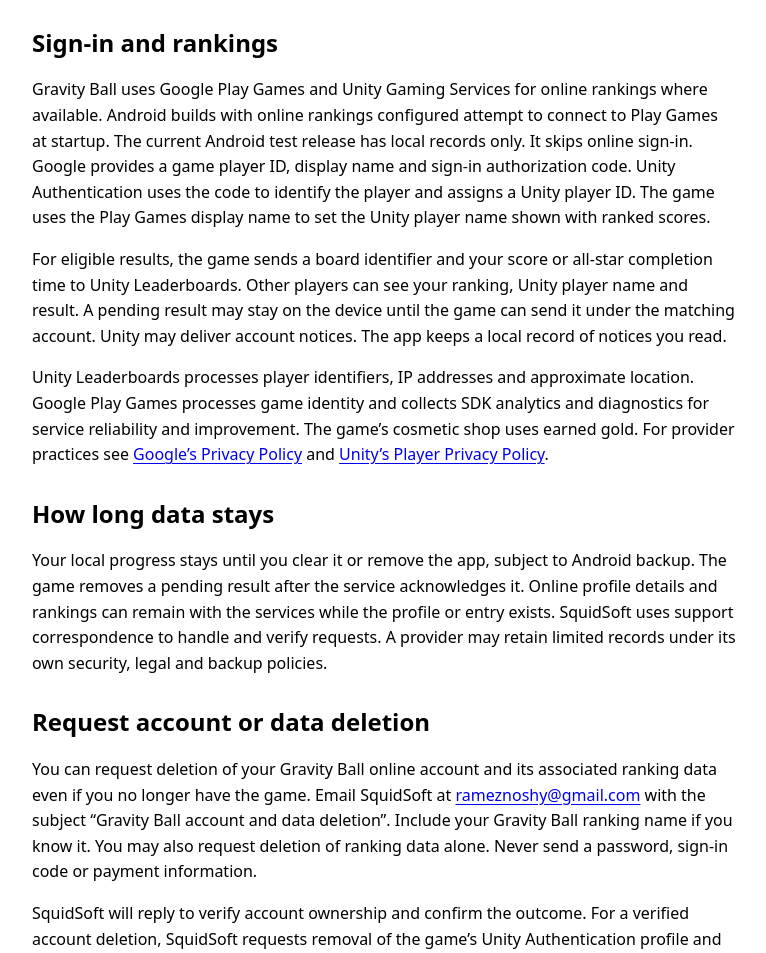
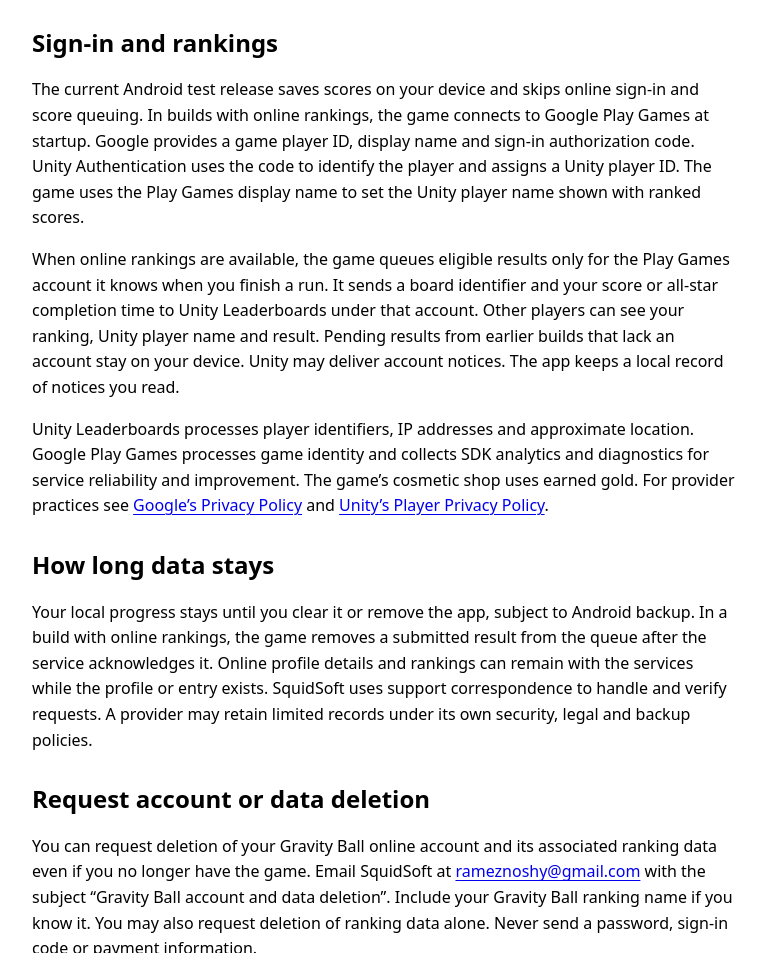
Before and after one commit to rameziophobia/gravity-ball-support, a plain HTML site: page index.html in a window 1280 px wide. Shown: the part 582-1535 px from the top of the page, without its empty margins (256-1022 px from the left). Drawn offline with Linux system fonts and the light colour scheme.

Commit message:
Clarify how local Android scores stay on device

```diff
--- a/index.html
+++ b/index.html
@@ -9,10 +9,10 @@
 <p>Gravity Ball saves your progress, settings, best scores and times, replay traces, earned gold, and cosmetic collection on your device. Tilt controls use motion readings for steering and calibration. Your optional local nickname changes the name you see on your device.</p>
 <p>You can play offline. To erase the local save, open Android Settings, select Apps, Gravity Ball, Storage, then Clear storage. This deletes local progress and purchases made with earned gold. Android can restore a previous save when you reinstall, depending on your backup settings. The current Android release candidate limits its backup to gameplay save files. Online sign-in state, pending score uploads, your local nickname and touch-stick side stay on the original device. Earlier test builds used Android’s default backup rules. You can manage Android backups in your device or Google account settings.</p></section>
 <section id="online"><h2>Sign-in and rankings</h2>
-<p>Gravity Ball uses Google Play Games and Unity Gaming Services for online rankings where available. Android builds with online rankings configured attempt to connect to Play Games at startup. The current Android test release has local records only. It skips online sign-in. Google provides a game player ID, display name and sign-in authorization code. Unity Authentication uses the code to identify the player and assigns a Unity player ID. The game uses the Play Games display name to set the Unity player name shown with ranked scores.</p>
-<p>For eligible results, the game sends a board identifier and your score or all-star completion time to Unity Leaderboards. Other players can see your ranking, Unity player name and result. A pending result may stay on the device until the game can send it under the matching account. Unity may deliver account notices. The app keeps a local record of notices you read.</p>
+<p>The current Android test release saves scores on your device and skips online sign-in and score queuing. In builds with online rankings, the game connects to Google Play Games at startup. Google provides a game player ID, display name and sign-in authorization code. Unity Authentication uses the code to identify the player and assigns a Unity player ID. The game uses the Play Games display name to set the Unity player name shown with ranked scores.</p>
+<p>When online rankings are available, the game queues eligible results only for the Play Games account it knows when you finish a run. It sends a board identifier and your score or all-star completion time to Unity Leaderboards under that account. Other players can see your ranking, Unity player name and result. Pending results from earlier builds that lack an account stay on your device. Unity may deliver account notices. The app keeps a local record of notices you read.</p>
 <p>Unity Leaderboards processes player identifiers, IP addresses and approximate location. Google Play Games processes game identity and collects SDK analytics and diagnostics for service reliability and improvement. The game’s cosmetic shop uses earned gold. For provider practices see <a href="https://policies.google.com/privacy">Google’s Privacy Policy</a> and <a href="https://unity.com/legal/game-player-and-app-user-privacy-policy">Unity’s Player Privacy Policy</a>.</p></section>
-<section><h2>How long data stays</h2><p>Your local progress stays until you clear it or remove the app, subject to Android backup. The game removes a pending result after the service acknowledges it. Online profile details and rankings can remain with the services while the profile or entry exists. SquidSoft uses support correspondence to handle and verify requests. A provider may retain limited records under its own security, legal and backup policies.</p></section>
+<section><h2>How long data stays</h2><p>Your local progress stays until you clear it or remove the app, subject to Android backup. In a build with online rankings, the game removes a submitted result from the queue after the service acknowledges it. Online profile details and rankings can remain with the services while the profile or entry exists. SquidSoft uses support correspondence to handle and verify requests. A provider may retain limited records under its own security, legal and backup policies.</p></section>
 <section id="deletion"><h2>Request account or data deletion</h2>
 <p>You can request deletion of your Gravity Ball online account and its associated ranking data even if you no longer have the game. Email SquidSoft at <a href="mailto:rameznoshy@gmail.com?subject=Gravity%20Ball%20account%20and%20data%20deletion">rameznoshy@gmail.com</a> with the subject “Gravity Ball account and data deletion”. Include your Gravity Ball ranking name if you know it. You may also request deletion of ranking data alone. Never send a password, sign-in code or payment information.</p>
 <p>SquidSoft will reply to verify account ownership and confirm the outcome. For a verified account deletion, SquidSoft requests removal of the game’s Unity Authentication profile and associated leaderboard entries. Your Google account and Play Games profile have separate controls through <a href="https://myaccount.google.com/">Google Account</a>. Clearing local progress and removing a backup are separate actions you can take on your device.</p></section>
```
